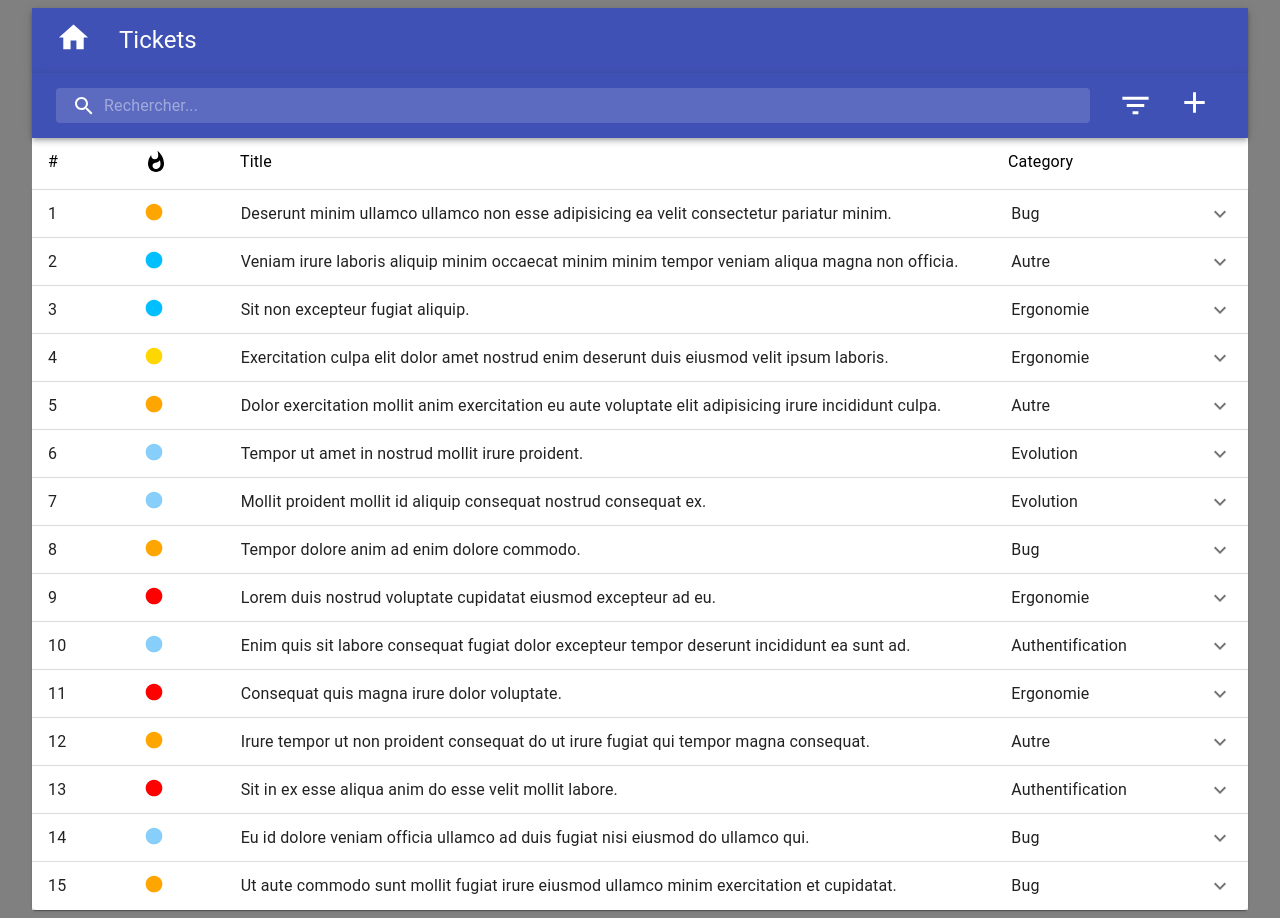
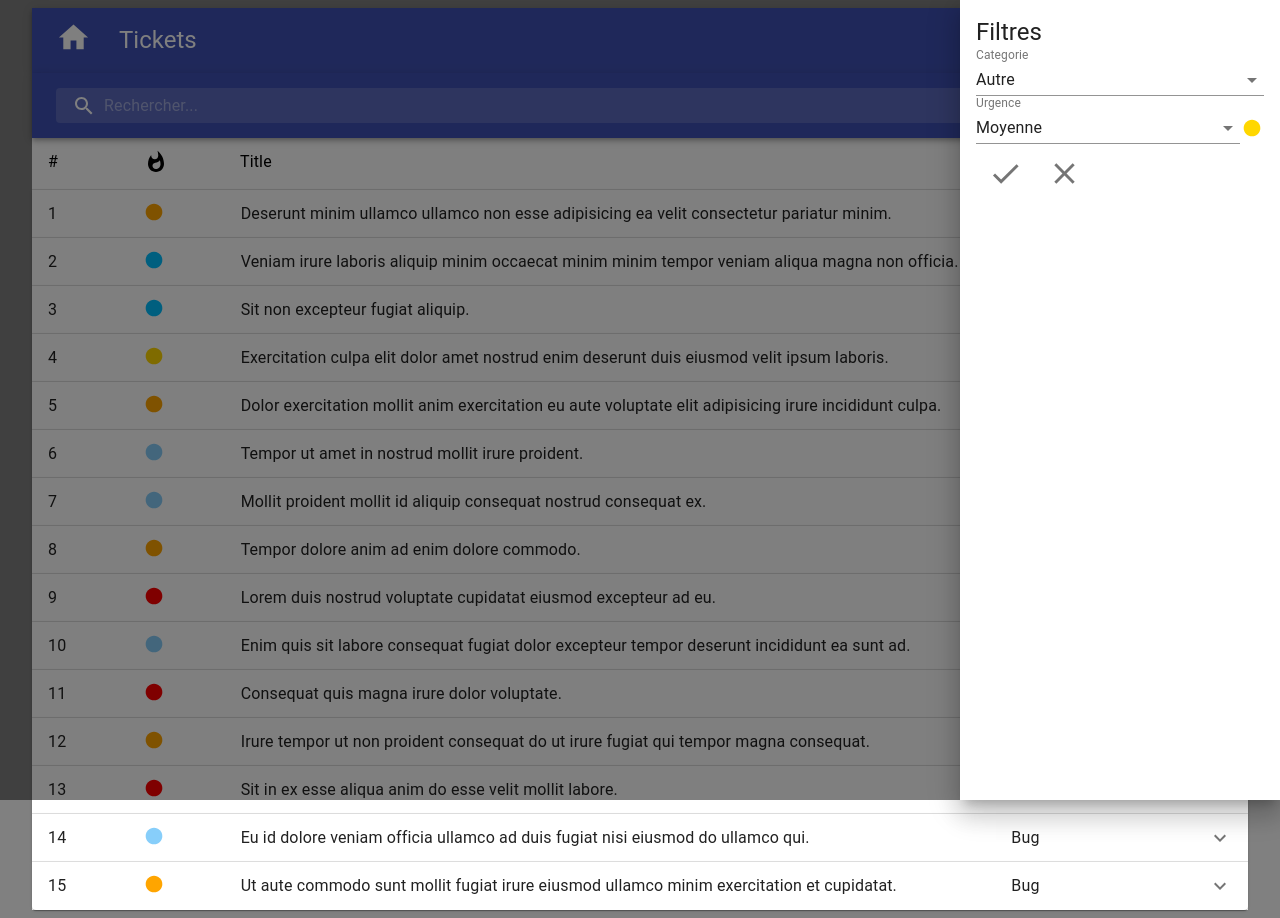
Before and after one commit to Karmagamemnon/cesi-ril1912-projetweb, a React (Create React App) app: page / in a window 1280 px wide. Both pictures are taken after a click on the button 1135 px from the left and 105 px from the top of the page. Built offline with nearby package versions, Linux system fonts and the light colour scheme.

Commit message:
[WIP] Implémentation des filtres

```diff
--- /dev/null
+++ b/src/components/DrawerFiltres.jsx
@@ -0,0 +1,73 @@
+import React from 'react';
+import PropTypes from 'prop-types';
+import { makeStyles } from '@material-ui/core/styles';
+import Box from '@material-ui/core/Box';
+import Drawer from '@material-ui/core/Drawer';
+import Grid from '@material-ui/core/Grid';
+import IconButton from '@material-ui/core/IconButton';
+import Typography from '@material-ui/core/Typography';
+
+import { CategorySelect } from './CategorySelect';
+import { UrgencySelect } from './UrgencySelect';
+
+import CheckIcon from '@material-ui/icons/Check';
+import CloseIcon from '@material-ui/icons/Close';
+
+const useStyles = makeStyles((theme) => ({
+    container: { padding: "20px" },
+    paper: { minWidth: "25vw" }
+}));
+
+export const DrawerFiltres = (props) => {
+
+    const classes = useStyles();
+
+    const [category, setCategory] = React.useState("Autre");
+    const [urgency, setUrgency] = React.useState(3);
+
+    const onChangeCategory = () => (event) => {
+        setCategory(event.target.value);
+    };
+
+    const onChangeUrgency = () => (event) => {
+        setUrgency(parseInt(event.target.value));
+    };
+
+    const applyFilters = () => { };
+
+    return <Drawer
+        anchor="right"
+        classes={{ paper: classes.paper }}
+        onClose={props.onClose}
+        open={props.isOpen}
+    >
+        <Grid className={classes.container} container direction="column" spacing={1}>
+            <Typography variant="h5">Filtres</Typography>
+            <CategorySelect
+                onChange={onChangeCategory}
+                value={category}
+            />
+            <UrgencySelect
+                onChange={onChangeUrgency}
+                reverse
+                value={urgency}
+            />
+            <Box>
+                <IconButton aria-label="filtrer" onClick={applyFilters}>
+                    <CheckIcon fontSize="large" />
+                </IconButton >
+                <IconButton aria-label="filtrer" onClick={props.onClose}>
+                    <CloseIcon fontSize="large" />
+                </IconButton >
+            </Box>
+        </Grid>
+    </Drawer>
+}
+
+DrawerFiltres.propTypes = {
+    isOpen: PropTypes.bool
+};
+
+DrawerFiltres.defaultProps = {
+    isOpen: false
+};
--- a/src/components/Layout.jsx
+++ b/src/components/Layout.jsx
@@ -36,7 +36,7 @@ export const Layout = (props) => {
                 <Typography className={classes.link} variant="h5">
                     <Link to="/" style={{ color: 'inherit', textDecoration: "none" }}>
                         Tickets
-                        </Link>
+                    </Link>
                 </Typography>
             </Toolbar>
         </AppBar>
--- a/src/components/UrgencySelect.jsx
+++ b/src/components/UrgencySelect.jsx
@@ -9,7 +9,7 @@ import Select from '@material-ui/core/Select';
 import { UrgencyIcon } from './UrgencyIcon';
 
 const useStyles = makeStyles((theme) => ({
-    urgencyIcon: { margin: "0 2px 2px 0" },
+    urgencyIcon: { margin: "0 2px 2px" },
     urgencySelect: { flexGrow: 1 }
 }));
 
@@ -17,7 +17,7 @@ export const UrgencySelect = (props) => {
 
     const classes = useStyles();
 
-    return <Grid container alignItems="flex-end">
+    return <Grid container direction={props.reverse ? "row-reverse" : "row"} alignItems="flex-end">
         <Grid item className={classes.urgencyIcon}>
             <UrgencyIcon urgency={props.value} />
         </Grid>
@@ -46,9 +46,11 @@ export const UrgencySelect = (props) => {
 
 UrgencySelect.propTypes = {
     onChange: PropTypes.func.isRequired,
+    reverse: PropTypes.bool,
     value: PropTypes.number.isRequired
 };
 
 UrgencySelect.defaultProps = {
+    reverse: false,
     value: 3
 };
--- a/src/components/pages/Tickets.jsx
+++ b/src/components/pages/Tickets.jsx
@@ -25,6 +25,8 @@ import FilterListIcon from '@material-ui/icons/FilterList';
 import SearchIcon from '@material-ui/icons/Search';
 import WhatshotIcon from '@material-ui/icons/Whatshot';
 import { UrgencyIcon } from '../UrgencyIcon';
+
+import { DrawerFiltres } from '../DrawerFiltres';
 
 import { TicketController } from '../../data/TicketController';
 
@@ -77,6 +79,9 @@ export const Tickets = (props) => {
 
     const classes = useStyles();
 
+    // FILTRES
+    const [isOpenDrawerFiltres, setIsOpenDrawerFiltres] = React.useState(false);
+
     // PANEL
     const [tickets, setTickets] = React.useState(TicketController.getTickets());
     const [expanded, setExpanded] = React.useState(false);
@@ -104,6 +109,13 @@ export const Tickets = (props) => {
         setTickets(TicketController.getTickets());
     };
 
+    const openDrawerFiltres = () => {
+        setIsOpenDrawerFiltres(true);
+    };
+
+    const closeDrawerFiltres = () => {
+        setIsOpenDrawerFiltres(false);
+    };
 
     return (
         <div className={classes.root}>
@@ -139,7 +151,7 @@ export const Tickets = (props) => {
                             placeholder="Rechercher..."
                         />
                     </Box>
-                    <IconButton aria-label="filtres" color="inherit">
+                    <IconButton aria-label="filtres" color="inherit" onClick={openDrawerFiltres}>
                         <FilterListIcon fontSize="large" />
                     </IconButton >
                     <IconButton aria-label="nouveau-ticket" color="inherit">
@@ -231,6 +243,11 @@ export const Tickets = (props) => {
                     </ExpansionPanelDetails>
                 </ExpansionPanel>
             ))}
+
+            <DrawerFiltres
+                isOpen={isOpenDrawerFiltres}
+                onClose={closeDrawerFiltres}
+            />
         </div>
     );
 
```
